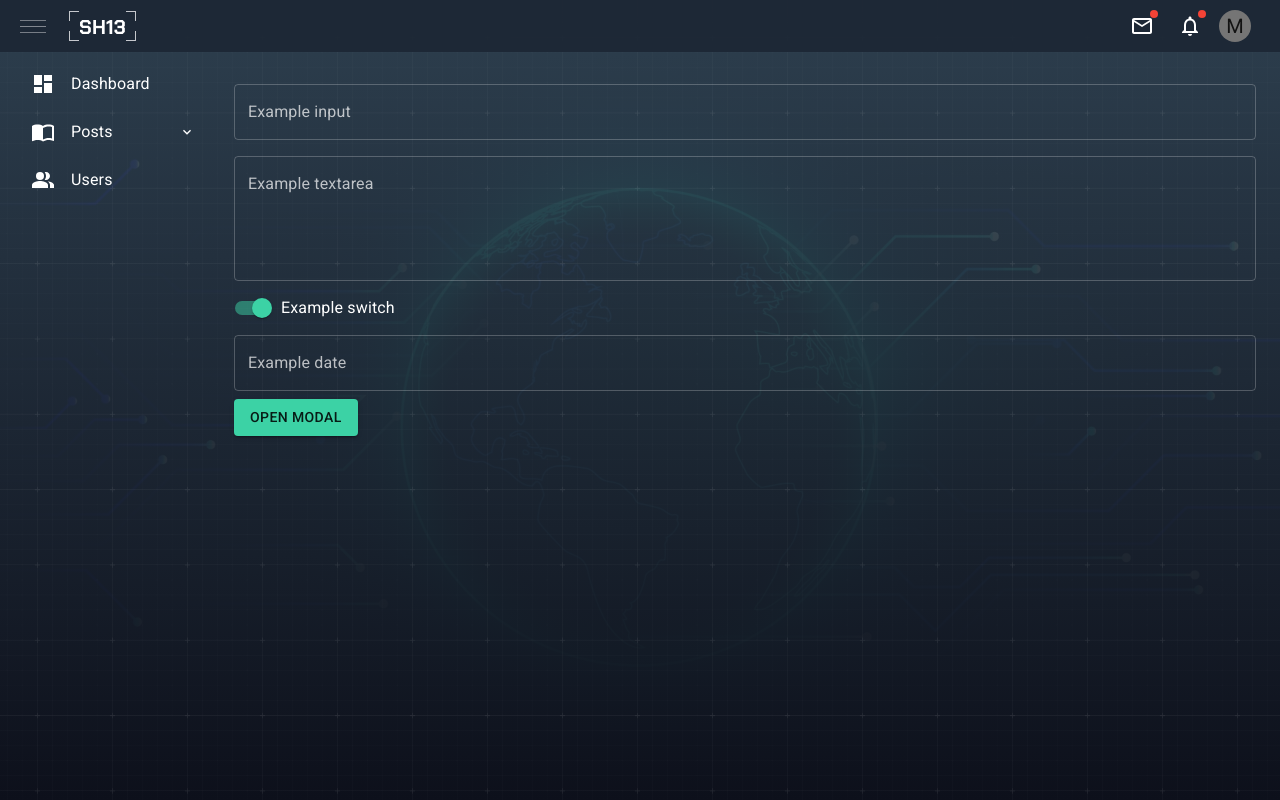
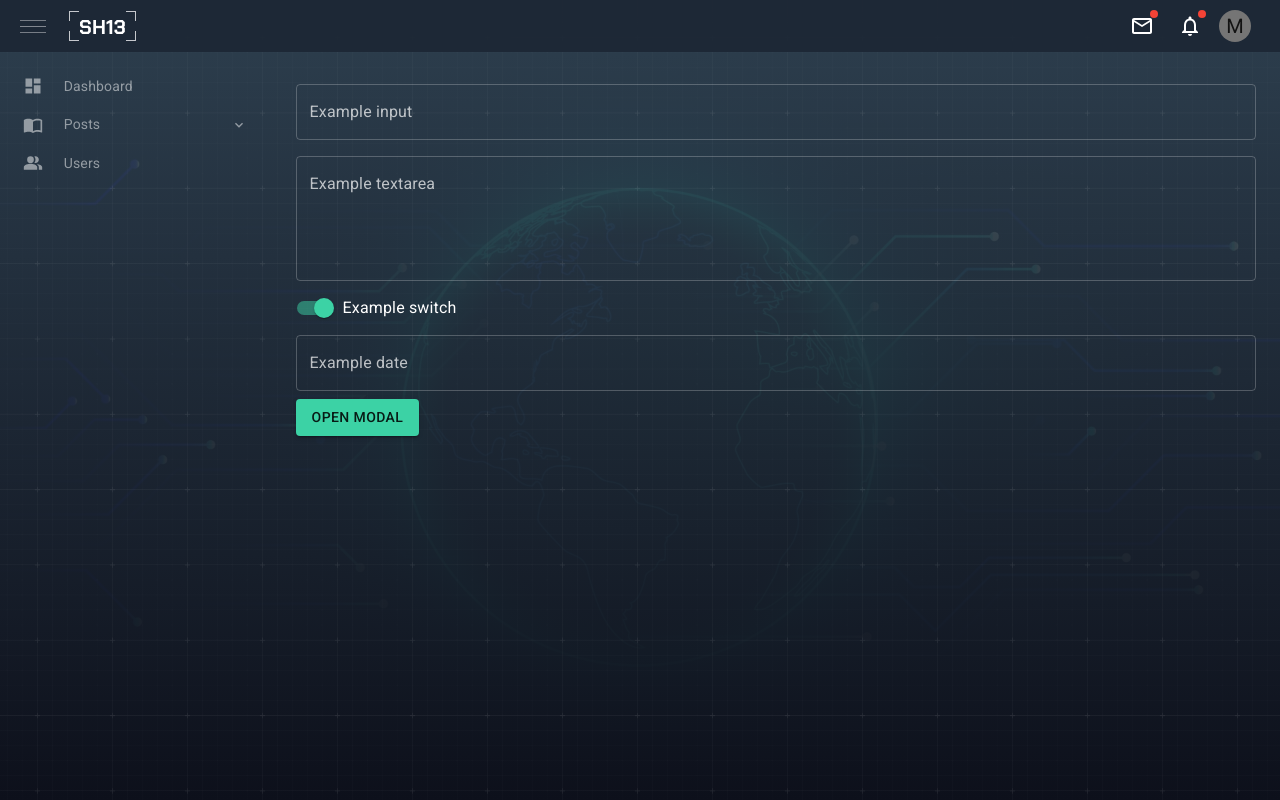
Before and after one commit to webstarlee/sh13-frontend, a React (Create React App) app: page /home in a window 1280 px wide. Built offline with nearby package versions, Linux system fonts and the light colour scheme; sample sign-in values are in the browser's storage.

Commit message:
fixed sidebar

```diff
--- a/src/components/SHNavigation.jsx
+++ b/src/components/SHNavigation.jsx
@@ -1,9 +1,10 @@
 import React from "react";
 import { List } from "@mui/material";
 import SHNavigationItem from "./SHNavigationItem";
-const useStyles = () =>({
+const useStyles = () => ({
   list: {
     listStyle: "none",
+    paddingTop: '15px',
   },
 });
 
--- a/src/components/SHNavigationItem.jsx
+++ b/src/components/SHNavigationItem.jsx
@@ -17,7 +17,7 @@ const useStyles = () => {
   const theme = useTheme();
   return ({
     root: {
-      width: "95%",
+      width: "100%",
       margin: "4px auto",
       borderRadius: "8px",
       transition: "all .5s",
@@ -25,21 +25,52 @@ const useStyles = () => {
     },
     listItem: {
       transition: "all .5s",
+      padding: '0.3rem 1rem',
       display: "flex",
       flexDirection: "column",
+      cursor: 'pointer',
+      "& .MuiTypography-root": {
+        fontSize: "14px",
+      },
+      "& :hover" : {
+        color: theme.palette.common.white,
+      }
+    },
+    listText: {
+      flex: "1",
+      fontSize: "14px"
     },
     listLink: {
-      padding: "0 15px",
+      padding: "0 7px",
       textDecoration: "none",
-      color: "inherit",
       transition: "all .5s",
       display: "flex",
       alignItems: "center",
       width: "100%",
+      position: 'relative',
+      color: theme.palette.secondary.lightBold,
+      justifyContent: 'flex-end',
     },
     listIcon: {
       color: "inherit",
       justifyContent: "center",
+      minWidth: "0px",
+      marginRight: '1.3rem',
+      "& > svg": {
+        fontSize: "1.25rem"
+      }
+    },
+    listIconActive: {
+      color: theme.palette.primary.main,
+      justifyContent: "center",
+      minWidth: "0px",
+      marginRight: '1.3rem',
+      "& > svg": {
+        fontSize: "1.25rem"
+      }
+    },
+    hiddenStyle: {
+      marginLeft: "20px",
     },
     listItemText: {
       [theme.breakpoints.up("sm")]: {
@@ -73,7 +104,6 @@ const NavigationItem = ({ item, collapsed }) => {
       setOpen(true);
     }
   }, [pathname, item.url]);
-
   return (
     <div
       className={clsx(
@@ -93,22 +123,31 @@ const NavigationItem = ({ item, collapsed }) => {
           sx={[
             classes.listLink
           ]}>
-          <ListItemIcon sx={classes.listIcon}>
+          <ListItemIcon sx={ nested && open ? classes.listIconActive: classes.listIcon }>
             {(item.icon && <item.icon />) || ""}
           </ListItemIcon>
-          <ListItemText>
+          {
+            !item.icon ?
+              <ListItemText sx={classes.hiddenStyle}>
                 {item.name}
               </ListItemText>
+              : <ListItemText sx={classes.listText}>
+                {item.name}
+              </ListItemText>
+          }
+
+
           {nested &&
             (open ? (
-              <ExpandLess fontSize={"default"} />
+              <ExpandLess fontSize={"default"} sx={classes.expand} />
             ) : (
               <ExpandMore fontSize={"default"} />
             ))}
         </Box>
       </ListItem>
 
-      {nested && (
+      {
+        nested && (
           <Collapse in={open} timeout='auto' unmountOnExit>
             <List disablePadding>
               {item.navigationData.map((nestedItem, i) => {
@@ -122,8 +161,9 @@ const NavigationItem = ({ item, collapsed }) => {
               })}
             </List>
           </Collapse>
-      )}
-    </div>
+        )
+      }
+    </div >
   );
 };
 
--- a/src/layouts/Dashboard/DashboardLayout.jsx
+++ b/src/layouts/Dashboard/DashboardLayout.jsx
@@ -20,7 +20,8 @@ const useStyles = () => {
       }),
     },
     fullContent: {
-      marginLeft: "210px",
+      marginLeft: "16.875rem",
+      paddingLeft: "0.1rem",
       transition: theme.transitions.create("margin", {
         easing: theme.transitions.easing.sharp,
         duration: theme.transitions.duration.leavingScreen,
--- a/src/layouts/Dashboard/Header.jsx
+++ b/src/layouts/Dashboard/Header.jsx
@@ -20,7 +20,6 @@ import AccountCircleOutlinedIcon from '@mui/icons-material/AccountCircleOutlined
 import EmailOutlinedIcon from "@mui/icons-material/EmailOutlined";
 import NotificationsOutlinedIcon from "@mui/icons-material/NotificationsOutlined";
 import SettingsOutlinedIcon from '@mui/icons-material/SettingsOutlined';
-import Settings from '@mui/icons-material/Settings';
 import Logout from '@mui/icons-material/Logout';
 import { logOut } from 'store/Auth/authActions';
 
@@ -186,19 +185,19 @@ const useStyles = () => {
       borderRadius: "0px",
       filter: 'drop-shadow(0px 2px 8px rgba(0,0,0,0.32))',
       mt: 1.5,
-      border: "1px solid rgba(255,255,255,.15)",
+      border: `1px solid ${theme.palette.secondary.light}`,
       minWidth: "160px",
       "& .MuiMenuItem-root": {
         fontFamily: "chakra_medium",
-        color: "rgba(255,255,255,.5)",
+        color: theme.palette.secondary.lightBold,
         textTransform: "uppercase",
         fontSize: "11px",
         letterSpacing: "0.15em",
         justifyContent: "space-between",
         "&:hover": {
-          color: "#fff",
+          color: theme.palette.common.white,
           "& .MuiListItemIcon-root>svg": {
-            color: "#fff"
+            color: theme.palette.common.white,
           }
         }
       },
--- a/src/layouts/Dashboard/Sidebar.jsx
+++ b/src/layouts/Dashboard/Sidebar.jsx
@@ -1,10 +1,9 @@
-import react from "react";
 import { useTheme } from '@mui/material/styles';
 import { Drawer } from "@mui/material";
 import { SHNavigation } from "components";
 import { navigationData } from "./data";
 
-const drawerWidth = 210;
+const drawerWidth = '16.875rem';
 
 const useStyles = () => {
   const theme = useTheme();
@@ -31,7 +30,7 @@ const useStyles = () => {
         easing: theme.transitions.easing.sharp,
         duration: theme.transitions.duration.leavingScreen,
       }),
-      marginLeft: "-210px",
+      marginLeft: drawerWidth,
     },
   })
 };
--- a/src/layouts/Dashboard/data/navigationData.js
+++ b/src/layouts/Dashboard/data/navigationData.js
@@ -1,9 +1,7 @@
 import {
   Dashboard,
   PeopleAlt,
-  MenuBook,
   ImportContacts,
-  PostAdd,
 } from "@mui/icons-material";
 
 export const mainNavigation = [
@@ -19,12 +17,12 @@ export const mainNavigation = [
     navigationData: [
       {
         name: "All Posts",
-        icon: MenuBook,
+        icon: false,
         url: `/posts/all`,
       },
       {
         name: "Editor",
-        icon: PostAdd,
+        icon: false,
         url: `/posts/editor`,
       },
     ],
--- a/src/pages/Login/Login.jsx
+++ b/src/pages/Login/Login.jsx
@@ -28,6 +28,7 @@ export default function Login() {
     if (currentUser && currentUser.user) {
       navigate('/home');
     }
+    // eslint-disable-next-line react-hooks/exhaustive-deps
   }, [currentUser]);
 
   useEffect(() => {
@@ -35,6 +36,7 @@ export default function Login() {
       NotificationManager.error(Object.values(error)[0]);
       dispatch(clearError())
     }
+    // eslint-disable-next-line react-hooks/exhaustive-deps
   }, [error]);
 
   const handleClick = () => {
@@ -83,7 +85,7 @@ export default function Login() {
       <SHDivider height="medium" />
       <Typography variant="body2" align="center">
         Don't have an account yet?
-        <Link onClick={handleLinkButton} sx={{cursor: "pointer"}}>&nbsp;Sign Up.</Link>
+        <Link onClick={handleLinkButton} sx={{ cursor: "pointer" }}>&nbsp;Sign Up.</Link>
       </Typography>
     </SHCard>
   );
--- a/src/pages/Register/Register.jsx
+++ b/src/pages/Register/Register.jsx
@@ -34,6 +34,7 @@ export default function Register() {
     if (currentUser && currentUser.user) {
       navigate("/home", { replace: true });
     }
+     // eslint-disable-next-line react-hooks/exhaustive-deps
   }, [currentUser]);
 
   useEffect(() => {
@@ -41,6 +42,7 @@ export default function Register() {
       NotificationManager.error(Object.values(error)[0]);
       dispatch(clearError());
     }
+     // eslint-disable-next-line react-hooks/exhaustive-deps
   }, [error]);
 
   const handleClick = () => {
--- a/src/pages/Test/Test.jsx
+++ b/src/pages/Test/Test.jsx
@@ -2,13 +2,8 @@ import * as React from "react";
 import Stack from "@mui/material/Stack";
 import Button from "@mui/material/Button";
 import Snackbar from "@mui/material/Snackbar";
-import MuiAlert from "@mui/material/Alert";
-import { Box, Icon } from "@mui/material";
+import { Box } from "@mui/material";
 import GppMaybeIcon from '@mui/icons-material/GppMaybe';
-
-const Alert = React.forwardRef(function Alert(props, ref) {
-  return <MuiAlert elevation={6} ref={ref} variant="filled" {...props} />;
-});
 
 const useStyles = () => ({
 
--- a/src/theme/palette.js
+++ b/src/theme/palette.js
@@ -8,7 +8,9 @@ export const palette = {
         main: "#3cd2a5"
     },
     secondary: {
-        main: "rgba(255,255,255,.3)"
+        light: "rgba(255,255,255,.15)",
+        main: "rgba(255,255,255,.3)",
+        lightBold: "rgba(255,255,255,.5)"
     },
     appbar: {
         main: "rgba(29,40,53,.95)"
```
Also changed, not shown: 2 other files (tests, documents, lock files or other folders). Lines whose indentation alone changed are shown as unchanged.
